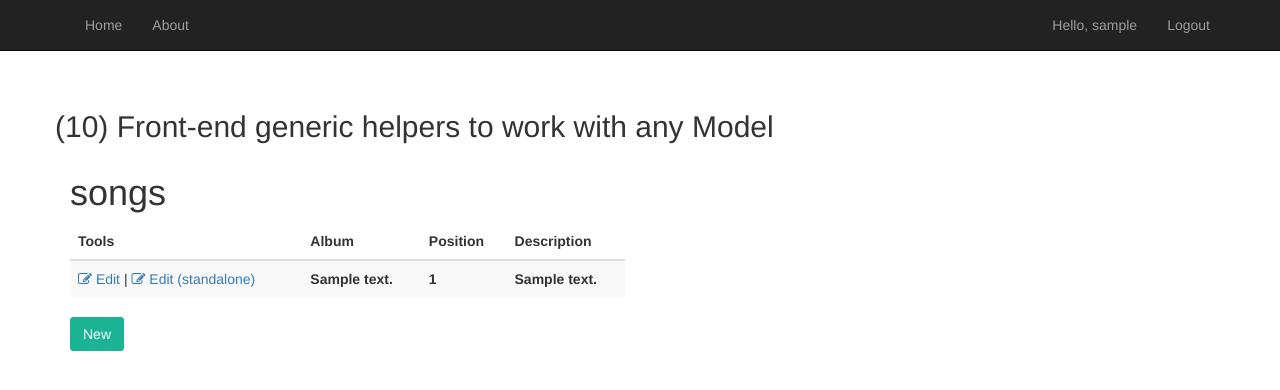
After one commit to morlandi/editing-django-models-in-the-frontend, a Django app: page /songs/ in a window 1280 px wide. The commit adds this page. Shown: the top 390 px of the page. Run offline with Django 3.2, Linux system fonts and the light colour scheme; a user stored in the database is signed in; tables that the repository leaves empty hold one stand-in row (values such as "Sample post"); some libraries are stand-ins or nearby versions.

Commit message:
Front-end generic helpers

```diff
--- a/sample_project/backend/admin.py
+++ b/sample_project/backend/admin.py
@@ -2,6 +2,7 @@ from django.contrib import admin
 from django.utils import timezone
 from .models import Artist
 from .models import Album
+from .models import Song
 
 
 class BaseModelAdmin(admin.ModelAdmin):
@@ -22,3 +23,8 @@ class ArtistAdmin(BaseModelAdmin):
 @admin.register(Album)
 class AlbumAdmin(BaseModelAdmin):
     pass
+
+
+@admin.register(Song)
+class SongAdmin(BaseModelAdmin):
+    pass
--- a/sample_project/backend/models.py
+++ b/sample_project/backend/models.py
@@ -38,3 +38,13 @@ class Album(BaseModel):
 
     class Meta(BaseModel.Meta):
         abstract = False
+
+
+class Song(BaseModel):
+
+    album = models.ForeignKey(Album, on_delete=models.CASCADE, null=False, blank=False)
+    position = models.IntegerField(default=0, null=False, blank=False)
+
+    class Meta(BaseModel.Meta):
+        abstract = False
+        ordering = ['position', ]
--- a/sample_project/frontend/templates/frontend/artists.html
+++ b/sample_project/frontend/templates/frontend/artists.html
@@ -9,7 +9,7 @@
         <div class="col-sm-6">
             <h1>Artists</h1>
             {% if not artists %}
-                <div>No artists available yes</div>
+                <div>No artists availalbe yet</div>
             {% else %}
                 <table class="table table-striped">
                     <thead>
--- a/sample_project/frontend/templates/frontend/artists2.html
+++ b/sample_project/frontend/templates/frontend/artists2.html
@@ -10,7 +10,7 @@
         <div class="col-sm-6">
             <h1>Artists</h1>
             {% if not artists %}
-                <div>No artists available yes</div>
+                <div>No artists availalbe yet</div>
             {% else %}
                 <table class="table table-striped">
                     <thead>
--- a/sample_project/frontend/templates/frontend/artists_and_albums.html
+++ b/sample_project/frontend/templates/frontend/artists_and_albums.html
@@ -11,7 +11,7 @@
             <h1>Artists</h1>
             <div class="explain">Artists are edited using a specific artist_edit() view</div>
             {% if not artists %}
-                <div>No artists available yes</div>
+                <div>No artists availalbe yet</div>
             {% else %}
                 <table class="table table-striped">
                     <thead>
@@ -58,7 +58,7 @@
             <h1>Albums</h1>
             <div class="explain">Albums are edited using a fully generic generic_edit_view() view</div>
             {% if not albums %}
-                <div>No albums available yes</div>
+                <div>No albums availalbe yet</div>
             {% else %}
                 <table class="table table-striped">
                     <thead>
--- a/sample_project/frontend/templates/frontend/index.html
+++ b/sample_project/frontend/templates/frontend/index.html
@@ -65,6 +65,12 @@
                 The Holy Grail of Django models editing in the front-end
             </div>
         </li>
+        <li>
+            <a href="{% url 'frontend:songs' %}">Front-end generic helpers to work with any Model</a>
+            <div class="explain">
+                ...
+            </div>
+        </li>
     </ol>
 
 {% endblock content %}
--- /dev/null
+++ b/sample_project/frontend/templates/frontend/objects_table.html
@@ -0,0 +1,60 @@
+{% extends "base.html" %}
+{% load frontend_tags %}
+
+
+{% block content %}
+
+    <div class="row">
+
+        {% block title %}
+        {% endblock title %}
+
+        <div class="col-sm-6">
+            <h1>{{ model|model_verbose_name_plural }}</h1>
+            {% if not objects %}
+                <div>No objects available yet</div>
+            {% else %}
+                <table class="table table-striped">
+                    <thead>
+                        <tr>
+                            <th>Tools</th>
+                            {% block table_headers %}
+                            {% endblock table_headers %}
+                        </tr>
+                    </thead>
+                    <tbody>
+                        {% for object in objects %}
+                        <tr>
+                            <td>
+                                <a href=""
+                                   data-action="{{model|change_model_url:object.id}}"
+                                   onclick="openModalDialogWithForm(event, '#modal_generic', null, function() {location.reload(true);}); return false;"
+                                   data-title="Update {{ model|model_verbose_name }}: {{ object }}"
+                                >
+                                    <i class="fa fa-edit"></i> Edit
+                                </a>
+                                |
+                                <a href="{{model|change_model_url:object.id}}">
+                                    <i class="fa fa-edit"></i> Edit (standalone)
+                                </a>
+                            </td>
+                            {% block table_row %}
+                            {% endblock table_row %}
+                        </tr>
+                        {% endfor %}
+                    </tbody>
+                </table>
+            {% endif %}
+            <div>
+                <button
+                    href=""
+                    data-action="{{model|add_model_url}}"
+                    data-title="New {{ model|model_verbose_name }}"
+                    onclick="openModalDialogWithForm(event, '#modal_generic', null, function() {location.reload(true);}); return false;"
+                    type="button"class="btn btn-primary">
+                    New
+                </button>
+            </div>
+        </div>
+    </div>
+{% endblock content %}
--- /dev/null
+++ b/sample_project/frontend/templates/frontend/songs.html
@@ -0,0 +1,20 @@
+{% extends "frontend/objects_table.html" %}
+
+
+{% block title %}
+    <h2>(10) Front-end generic helpers to work with any Model</h2>
+{% endblock title %}
+
+
+{% block table_headers %}
+    <th>Album</th>
+    <th>Position</th>
+    <th>Description</th>
+{% endblock table_headers %}
+
+
+{% block table_row %}
+    <th>{{ object.album }}</th>
+    <th>{{ object.position }}</th>
+    <th>{{ object.description }}</th>
+{% endblock table_row %}
--- /dev/null
+++ b/sample_project/frontend/templatetags/frontend_tags.py
@@ -0,0 +1,71 @@
+from django import template
+from django.urls import reverse
+
+register = template.Library()
+
+
+@register.filter
+def model_verbose_name(model):
+    """
+    Sample usage:
+        {{model|model_name}}
+    """
+    return model._meta.verbose_name
+
+
+@register.filter
+def model_verbose_name_plural(model):
+    """
+    Sample usage:
+        {{model|model_name}}
+    """
+    return model._meta.verbose_name_plural
+
+
+@register.filter
+def model_name(model):
+    """
+    Sample usage:
+        {{model|model_name}}
+    """
+    return model._meta.model_name
+
+
+@register.filter
+def app_label(model):
+    """
+    Sample usage:
+        {{model|app_label}}
+    """
+    return model._meta.app_label
+
+
+@register.filter
+def change_object_url(object):
+    """
+    Given an object, returns the "canonical" url for object editing:
+
+        <a href="{{object|change_object_url}}">change this object</a></br />
+    """
+    model = object.__class__
+    return reverse('frontend:object-change', args=(model._meta.app_label, model._meta.model_name, object.id))
+
+
+@register.filter
+def change_model_url(model, object_id):
+    """
+    Given a model and an object id, returns the "canonical" url for object editing:
+
+        <a href="{{model|change_model_url:object.id}}">change this object</a></br />
+    """
+    return reverse('frontend:object-change', args=(model._meta.app_label, model._meta.model_name, object_id))
+
+
+@register.filter
+def add_model_url(model):
+    """
+    Given a model, return the "canonical" url for adding a new object:
+
+        <a href="{{model|add_model_url}}">add a new object</a></br />
+    """
+    return reverse('frontend:object-add', args=(model._meta.app_label, model._meta.model_name))
--- a/sample_project/frontend/urls.py
+++ b/sample_project/frontend/urls.py
@@ -36,6 +36,7 @@ urlpatterns = [
     path('artists/', views.artists, name="artists"),
     path('artists2/', views.artists2, name="artists2"),
     path('artists_and_albums/', views.artists_and_albums, name="artists-and-albums"),
+    path('songs/', views.songs, name="songs"),
 
     path('simple-content', views.simple_content, name="simple-content"),
     path('simple-content-forbidden', views.simple_content_forbidden, name="simple-content-forbidden"),
@@ -55,4 +56,8 @@ urlpatterns = [
         views.generic_edit_view,
         {'model_form_class': forms.AlbumEditForm},
         name="album-change"),
+
+    # Edit any object
+    path('object/<str:app_label>/<str:model_name>/add/', views.edit_object, name="object-add"),
+    path('object/<str:app_label>/<str:model_name>/<uuid:pk>/change/', views.edit_object, name="object-change"),
 ]
--- a/sample_project/frontend/views.py
+++ b/sample_project/frontend/views.py
@@ -8,7 +8,9 @@ from django.contrib.auth.decorators import login_required
 from django.urls import reverse
 from backend.models import Artist
 from backend.models import Album
+from backend.models import Song
 from .utils import get_object_by_uuid_or_404
+from .forms import get_model_form_class
 from .forms import SimpleForm
 from .forms import ArtistCreateForm
 from .forms import ArtistUpdateForm
@@ -85,6 +87,15 @@ def artists_and_albums(request):
     return render(request, template_name, {
         'artists': Artist.objects.all(),
         'albums': Album.objects.all(),
+    })
+
+
+@login_required
+def songs(request):
+    template_name = 'frontend/songs.html'
+    return render(request, template_name, {
+        'model': Song,
+        'objects': Song.objects.all(),
     })
 
 
@@ -205,6 +216,17 @@ def artist_edit(request, pk=None):
 
 
 ################################################################################
+# Edit any object
+
+def edit_object(request, app_label, model_name, pk=None):
+    """
+    Choose a suitable ModelForm class, than invoke generic_edit_view()
+    """
+    model_form_class = get_model_form_class(app_label, model_name)
+    return generic_edit_view(request, model_form_class, pk)
+
+
+################################################################################
 # A fully generic "edit" view to either create a new object or update an existing one;
 # works with any Django model
 
```
Also changed, not shown: sample_project/frontend/forms.py (+29 -0 lines), sample_project/backend/migrations/0002_song.py (added), sample_project/backend/migrations/0003_auto_20180923_1835.py (added), sample_project/frontend/templatetags/__init__.py (added), 2 other files.
